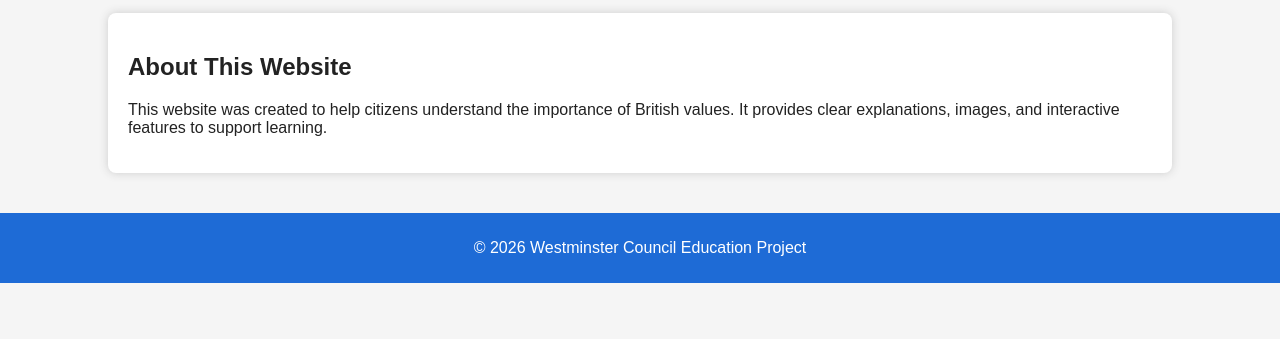
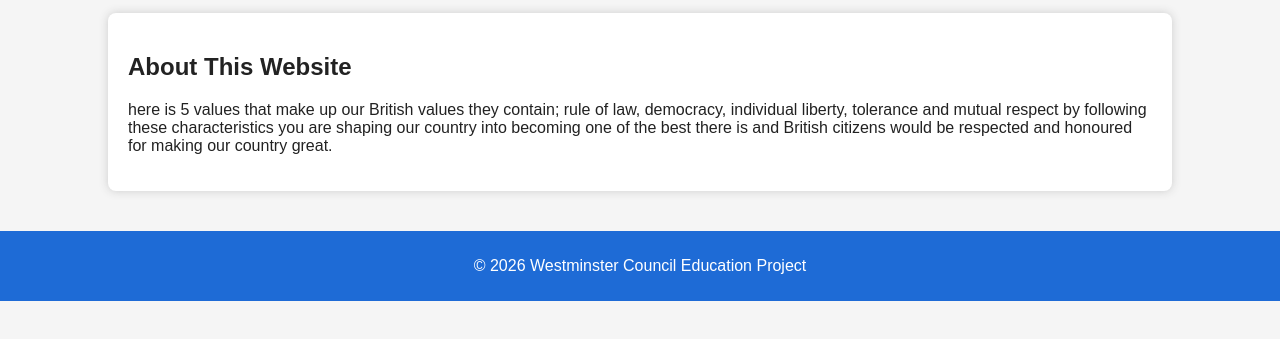
Before and after one commit to yaznahmed/website, a plain HTML site: page about.html in a window 1280 px wide. Shown: the part 97-436 px from the top of the page. Drawn offline with Linux system fonts and the light colour scheme.

Commit message:
about.html

```diff
--- a/about.html
+++ b/about.html
@@ -24,8 +24,7 @@
 
 <section class="content-box">
     <h2>About This Website</h2>
-    <p>This website was created to help citizens understand the importance of British values.
-       It provides clear explanations, images, and interactive features to support learning.</p>
+    <p>here is 5 values that make up our British values they contain; rule of law, democracy, individual liberty, tolerance and mutual respect by following these characteristics  you are shaping our country into becoming one of the best there is and British citizens would be respected and honoured for making our country great.</p>
 </section>
 
 <footer>
```
